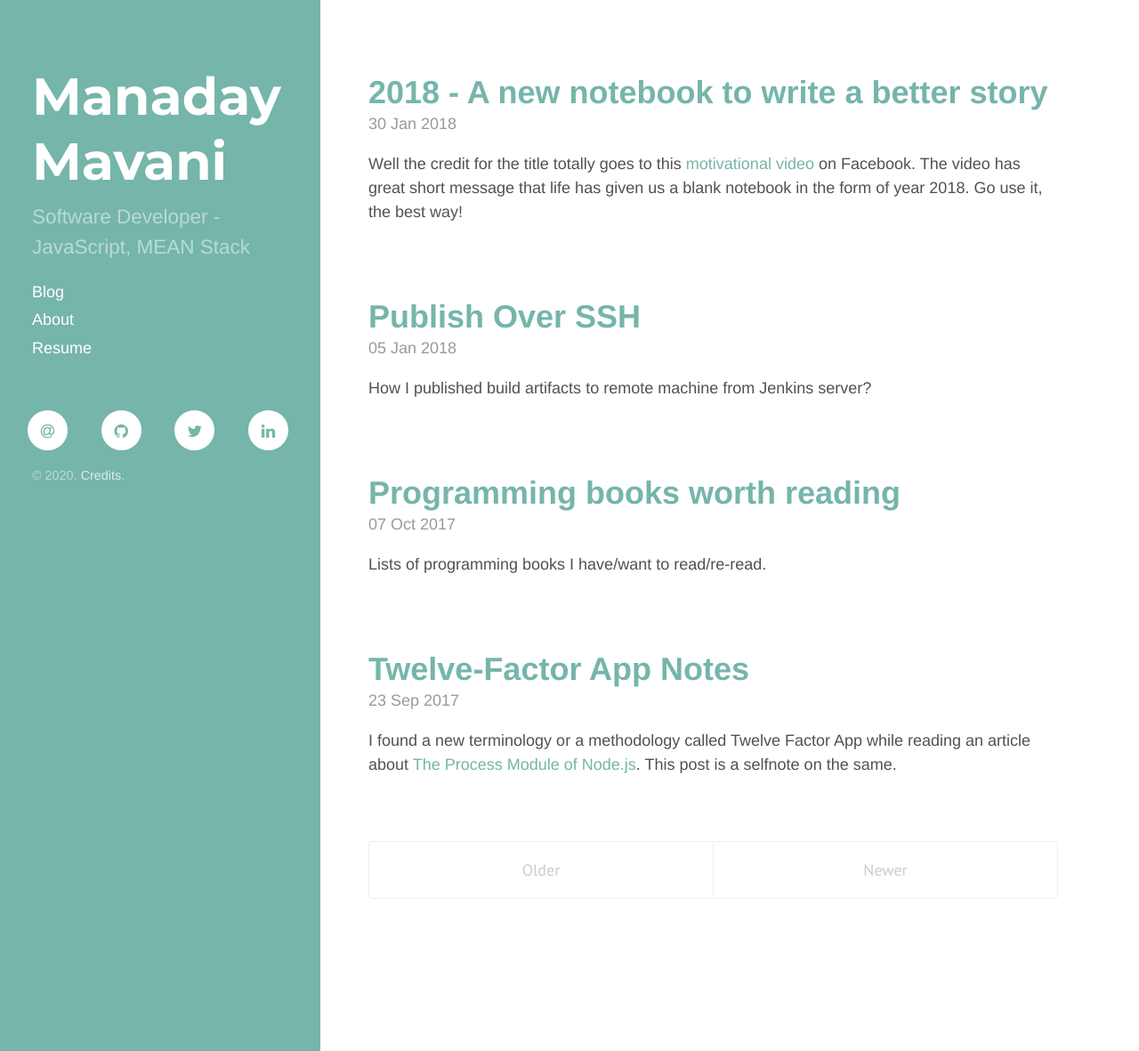
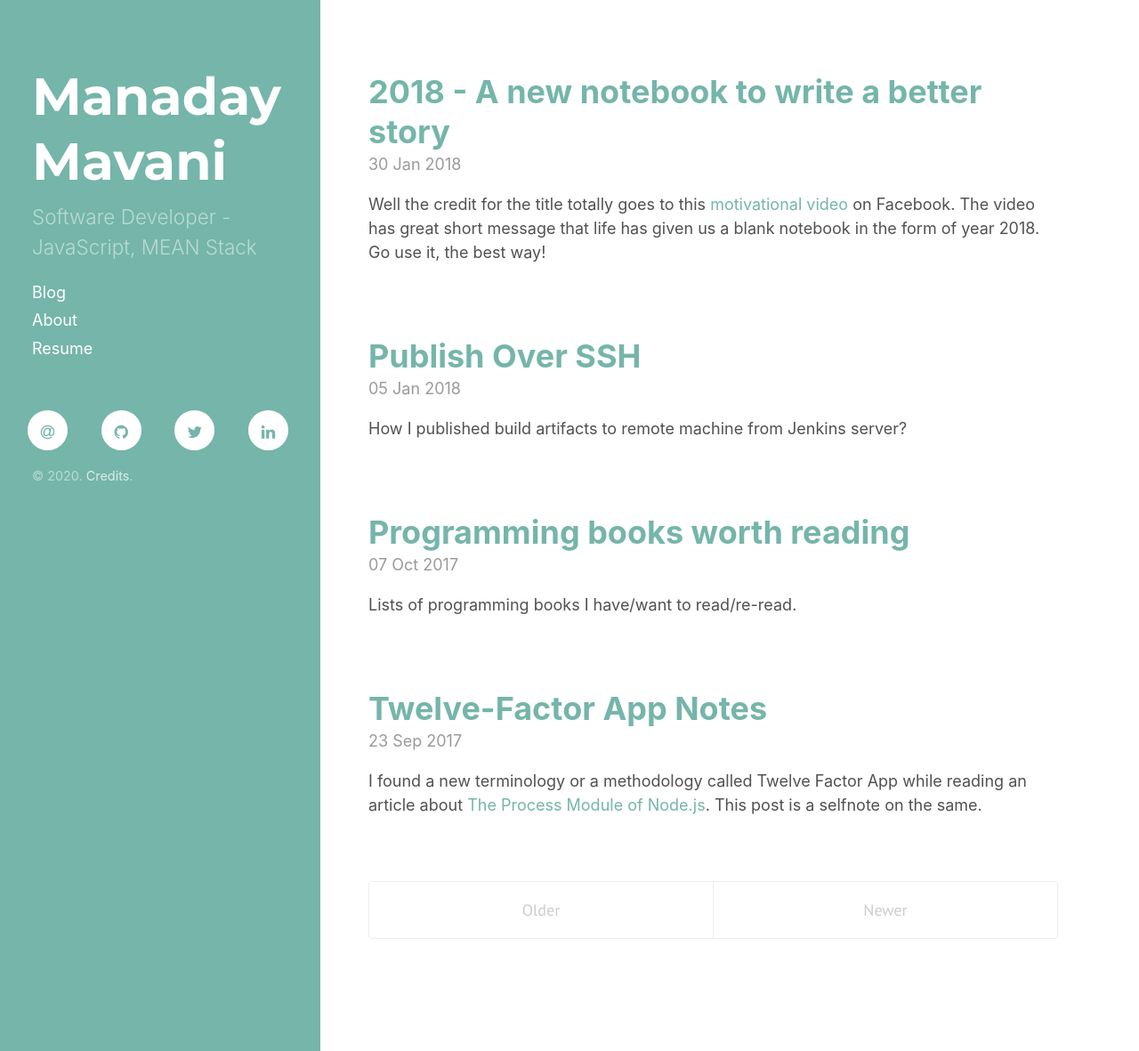
Before and after one commit to ManadayM/manadaym.github.io, a Jekyll site: the page built from index.html, in a window 1280 px wide and 1181 px high. Shown: the whole window at 89% size. Built offline with Jekyll 4.4.1, drawn with Linux system fonts in a browser that asks for light colours; nearby versions of some CDN libraries; the list of posts is cut into pages by our own code.

Commit message:
change font stack

```diff
--- a/public/css/manaday.css
+++ b/public/css/manaday.css
@@ -13,7 +13,7 @@
 
 /* Font */
 html {
-  font-family: Helvetica, Arial, sans-serif;
+  font-family: -apple-system, BlinkMacSystemFont, "Segoe UI", Roboto, Oxygen-Sans, Ubuntu, Cantarell, "Helvetica Neue", sans-serif;
 }
 
 /*h1, /*h2, h3, h4, h5, h6 {
```
